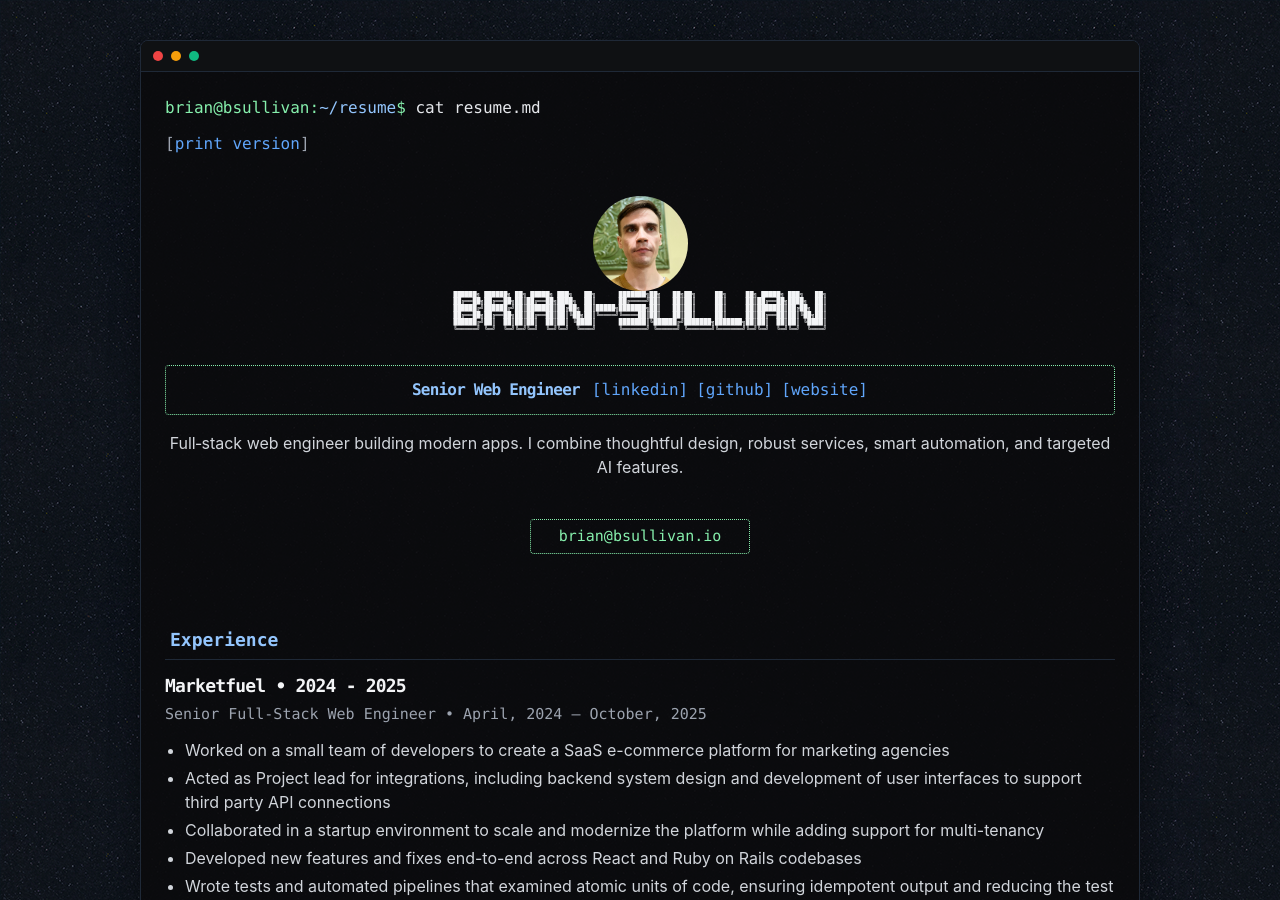
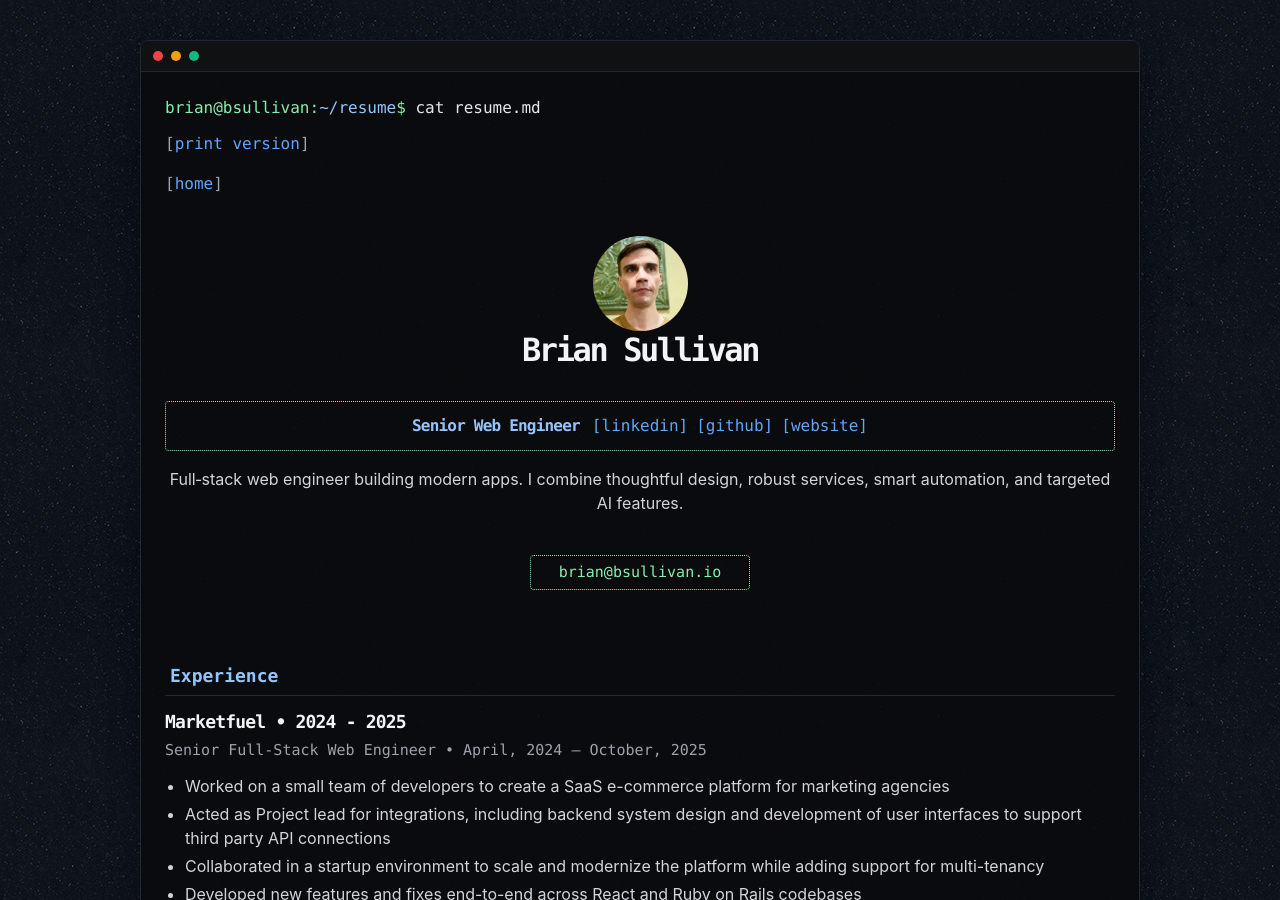
Before and after one commit to bsullivan-io/bsullivan.io, a Jekyll site: the page built from resume/index.html, in a window 1280 px wide and 900 px high. Built offline with Jekyll 4.4.1, drawn with Linux system fonts in a browser that asks for light colours.

Commit message:
update message

```diff
--- a/_layouts/resume2.html
+++ b/_layouts/resume2.html
@@ -124,6 +124,7 @@
         <div class="prompt"><span>brian@bsullivan</span>:<span class="path">~/resume</span>$ <span class="cmd">cat resume.md</span></div>
 
         <div class="output">[<a href="/resume/print/">print version</a>]</div>
+        <div class="output">[<a href="/">home</a>]</div>
 
         <div class="resume-content" itemscope itemtype="http://schema.org/Person">
           <meta itemprop="telephone" content="{{ site.resume_contact_telephone }}"/>
@@ -134,12 +135,7 @@
             <img src="https://bsullivan.io/images/avatar.jpg" alt="Brian Sullivan" class="avatar no-print" itemprop="image">
             {% endif %}
 
-            <h1 class="header-name" itemprop="name"><pre style="margin: 0; font-size: 0.4rem; line-height: 1.1; letter-spacing: 0; font-family: ui-monospace, SFMono-Regular, Menlo, Monaco, Consolas, 'Liberation Mono', 'Courier New', monospace; white-space: pre; overflow-x: auto;">██████╗ ██████╗ ██╗ █████╗ ███╗   ██╗      ███████╗██╗   ██╗██╗     ██╗     ██╗ █████╗ ███╗   ██╗
-██╔══██╗██╔══██╗██║██╔══██╗████╗  ██║      ██╔════╝██║   ██║██║     ██║     ██║██╔══██╗████╗  ██║
-██████╔╝██████╔╝██║███████║██╔██╗ ██║█████╗███████╗██║   ██║██║     ██║     ██║███████║██╔██╗ ██║
-██╔══██╗██╔══██╗██║██╔══██║██║╚██╗██║╚════╝╚════██║██║   ██║██║     ██║     ██║██╔══██║██║╚██╗██║
-██████╔╝██║  ██║██║██║  ██║██║ ╚████║      ███████║╚██████╔╝███████╗███████╗██║██║  ██║██║ ╚████║
-╚═════╝ ╚═╝  ╚═╝╚═╝╚═╝  ╚═╝╚═╝  ╚═══╝      ╚══════╝ ╚═════╝ ╚══════╝╚══════╝╚═╝╚═╝  ╚═╝╚═╝  ╚═══╝</pre></h1>
+            <h1 class="header-name" itemprop="name">{{ site.resume_name }}</h1>
 
             {% if site.display_header_contact_info == 'true' %}
             <div class="header-contact-info">
```
